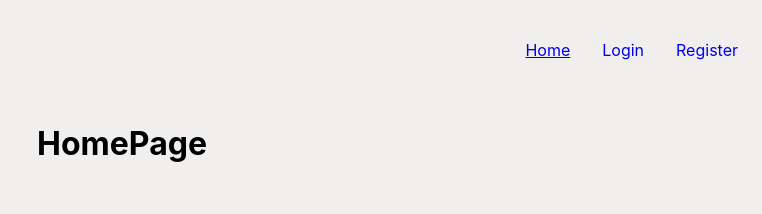
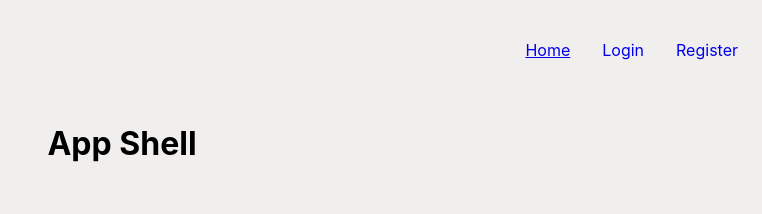
Before and after one commit to Chad-Martinez/app-shell-ui, a React (Create React App) app: page / in a window 1280 px wide. Shown: the top 214 px of the page, without its empty margins (518-1280 px from the left). Built offline with nearby package versions, Linux system fonts and the light colour scheme.

Commit message:
minor code clean up

```diff
--- a/public/index.html
+++ b/public/index.html
@@ -24,7 +24,7 @@
       work correctly both with client-side routing and a non-root public URL.
       Learn how to configure a non-root public URL by running `npm run build`.
     -->
-    <title>React App</title>
+    <title>App Shell</title>
   </head>
   <body>
     <noscript>You need to enable JavaScript to run this app.</noscript>
--- a/src/pages/HomePage.tsx
+++ b/src/pages/HomePage.tsx
@@ -1,7 +1,7 @@
-import React, { FC, ReactElement } from 'react';
+import { FC, ReactElement } from 'react';
 
 const HomePage: FC = (): ReactElement => {
-  return <h1>HomePage</h1>;
+  return <h1>App Shell</h1>;
 };
 
 export default HomePage;
--- a/src/pages/User1.tsx
+++ b/src/pages/User1.tsx
@@ -1,7 +1,7 @@
 import { FC, ReactElement } from 'react';
 
 const User1: FC = (): ReactElement => {
-  return <h1>User1</h1>;
+  return <h1>User 1</h1>;
 };
 
 export default User1;
--- a/src/pages/User2.tsx
+++ b/src/pages/User2.tsx
@@ -1,7 +1,7 @@
 import { FC, ReactElement } from 'react';
 
 const User2: FC = (): ReactElement => {
-  return <h1>User2</h1>;
+  return <h1>User 2</h1>;
 };
 
 export default User2;
--- a/src/router/Routes.tsx
+++ b/src/router/Routes.tsx
@@ -23,7 +23,6 @@ async function stall(stallTime = 3000) {
 }
 
 const getUserData = async () => {
-  await stall(1000);
   const storedData = window.localStorage.getItem('user');
   if (!storedData) return defer({ user: null });
   const user: User = JSON.parse(storedData);
```
